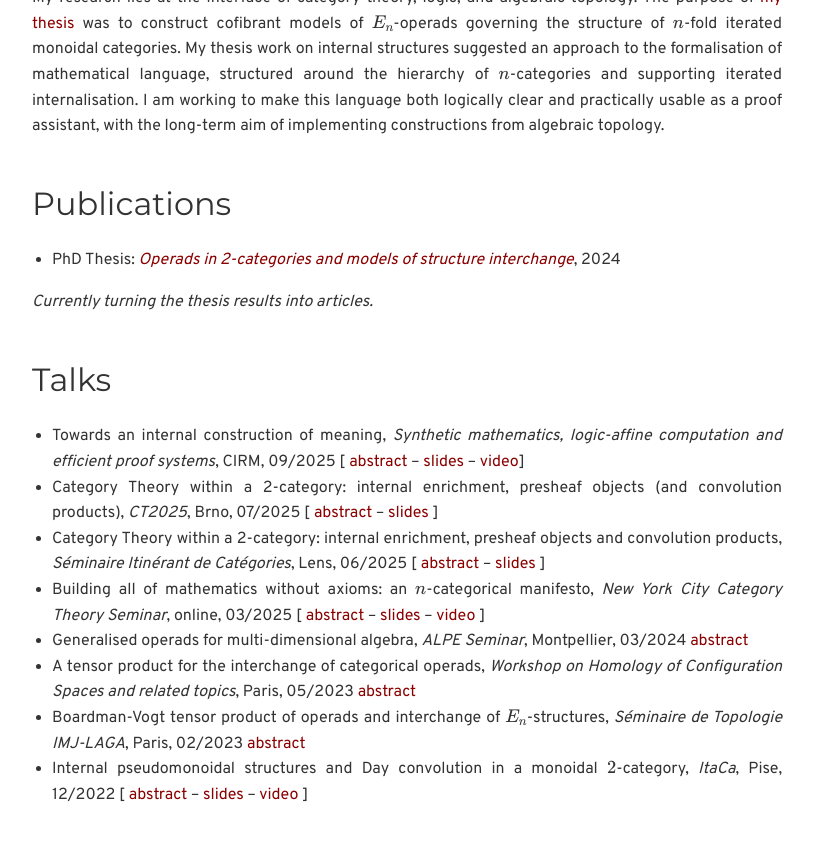
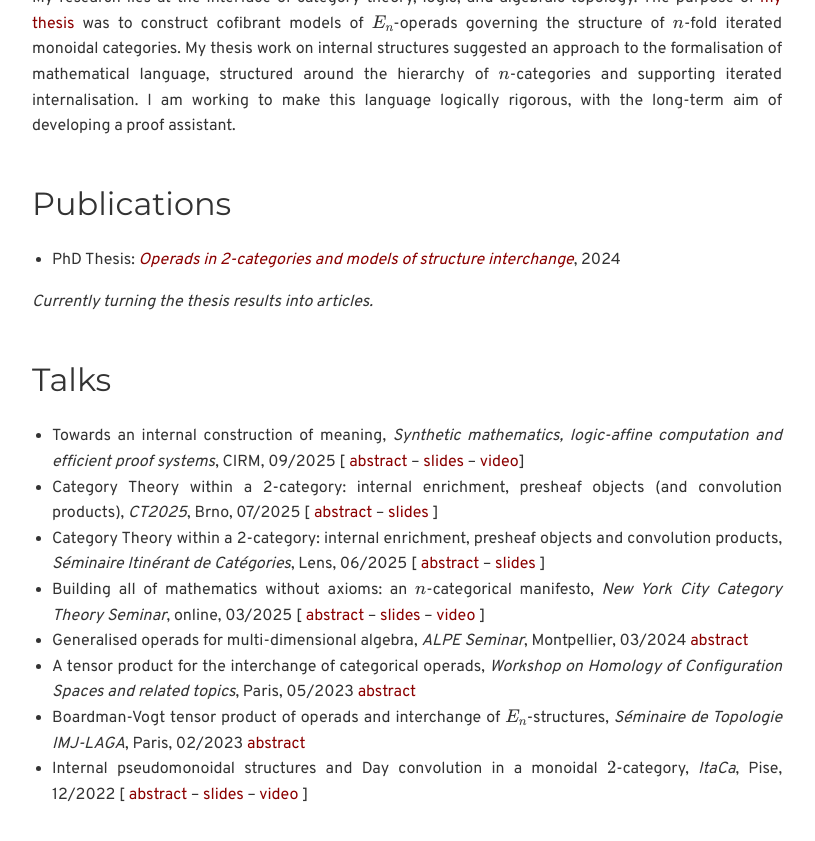
Before and after one commit to sdspmon/math, a Jekyll site: the page built from index.md, in a window 1280 px wide and 1231 px high, cut to the strip 382-1223 px from the top of the window. Shown: the whole strip, without its empty margins (233-1048 px from the left). Built offline with Jekyll 4.4.1, drawn with Linux system fonts in a browser that asks for light colours; formulas are drawn with MathJax 3.

Commit message:
Update index.md

```diff
--- a/index.md
+++ b/index.md
@@ -8,7 +8,7 @@ I'm a postdoctoral researcher at Institut de Recherche en Informatique Fondament
 
 *Operads, Category Theory, $$E_n$$-Structures, Foundations of Mathematics*
 
-My research lies at the interface of category theory, logic, and algebraic topology. The purpose of [my thesis](https://theses.hal.science/tel-04617115) was to construct cofibrant models of $$E_n$$-operads governing the structure of $$n$$-fold iterated monoidal categories. My thesis work on internal structures suggested an approach to the formalisation of mathematical language, structured around the hierarchy of $$n$$-categories and supporting iterated internalisation. I am working to make this language both logically clear and practically usable as a proof assistant, with the long-term aim of implementing constructions from algebraic topology.
+My research lies at the interface of category theory, logic, and algebraic topology. The purpose of [my thesis](https://theses.hal.science/tel-04617115) was to construct cofibrant models of $$E_n$$-operads governing the structure of $$n$$-fold iterated monoidal categories. My thesis work on internal structures suggested an approach to the formalisation of mathematical language, structured around the hierarchy of $$n$$-categories and supporting iterated internalisation. I am working to make this language logically rigorous, with the long-term aim of developing a proof assistant.
 
 ## Publications
 
```
